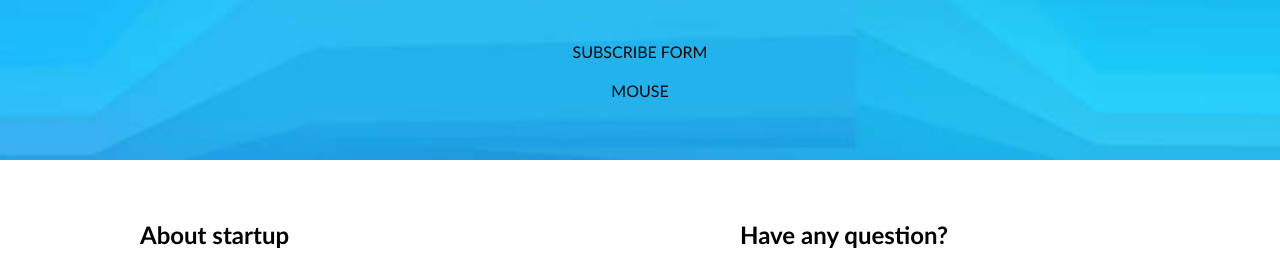
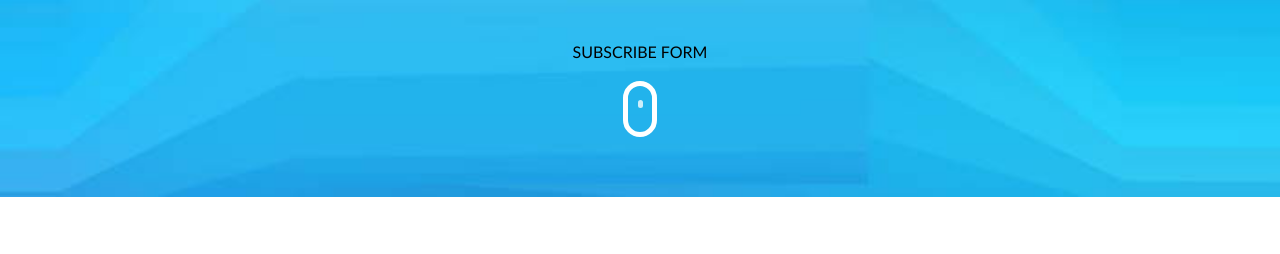
Before and after one commit to front-end-by-rimantas/18b-grupe-coming-soon, a plain HTML site: page index.html in a window 1280 px wide. Shown: the part 469-723 px from the top of the page. Drawn offline with Linux system fonts and the light colour scheme.

Commit message:
Mouse animation #8

```diff
--- a/css/mouse.css
+++ b/css/mouse.css
@@ -1,3 +1,32 @@
 .mouse {
     display: inline-block;
+    width: 34px;
+    height: 56px;
+    border: 5px solid #fff;
+    border-radius: 17px;
+    padding-top: 10px;
 }
+    .wheel {
+        display: inline-block;
+        width: 5px;
+        height: 8px;
+        border-radius: 3px;
+        background-color: #fff;
+        animation-name: mouseAnimation;
+        animation-duration: 1.2s;
+        animation-iteration-count: infinite;
+    }
+        .wheel:hover {
+            animation-play-state: paused;
+        }
+
+@keyframes mouseAnimation {
+    0% {
+        margin-top: 0;
+        opacity: 1;
+    }
+    100% {
+        margin-top: 20px;
+        opacity: 0;
+    }
+}
--- a/index.html
+++ b/index.html
@@ -44,7 +44,9 @@
                 </div>
             </div>
             <form class="form">SUBSCRIBE FORM</form>
-            <div class="mouse">MOUSE</div>
+            <div class="mouse">
+                <div class="wheel"></div>
+            </div>
         </div>
     </div>
     <main class="container">
```
